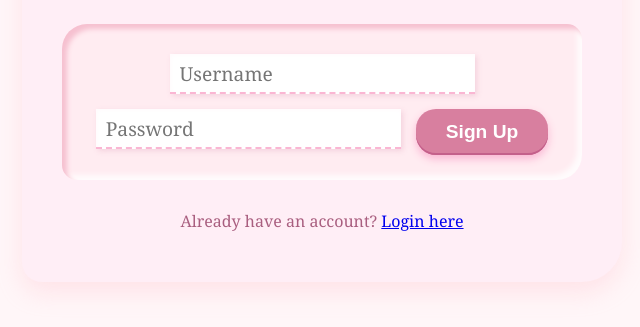
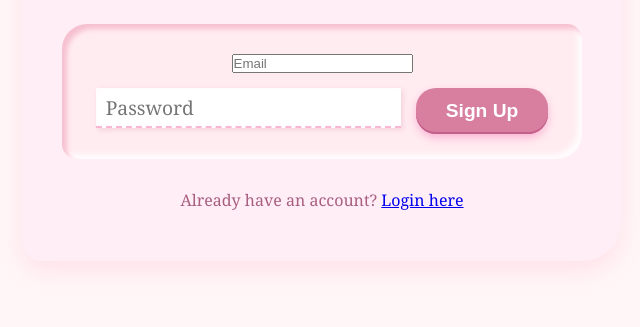
Before and after one commit to munera-alzamil/To-Do-List-Tracker, a website: page signup.html in a window 1280 px wide. Shown: the part 145-472 px from the top of the page, without its empty margins (318-958 px from the left). Drawn offline with Linux system fonts and the light colour scheme.

Commit message:
Update signup.html
update up signup

```diff
--- a/signup.html
+++ b/signup.html
@@ -10,7 +10,7 @@
   <div class="container">
     <h1 class="title">Sign Up</h1>
     <form id="signup-form" class="form-note">
-      <input type="text" id="signup-username" placeholder="Username" required />
+    <input type="email" id="signup-email" placeholder="Email" required />
       <input type="password" id="signup-password" placeholder="Password" required />
       <button type="submit" class="btn-primary">Sign Up</button>
     </form>
```
